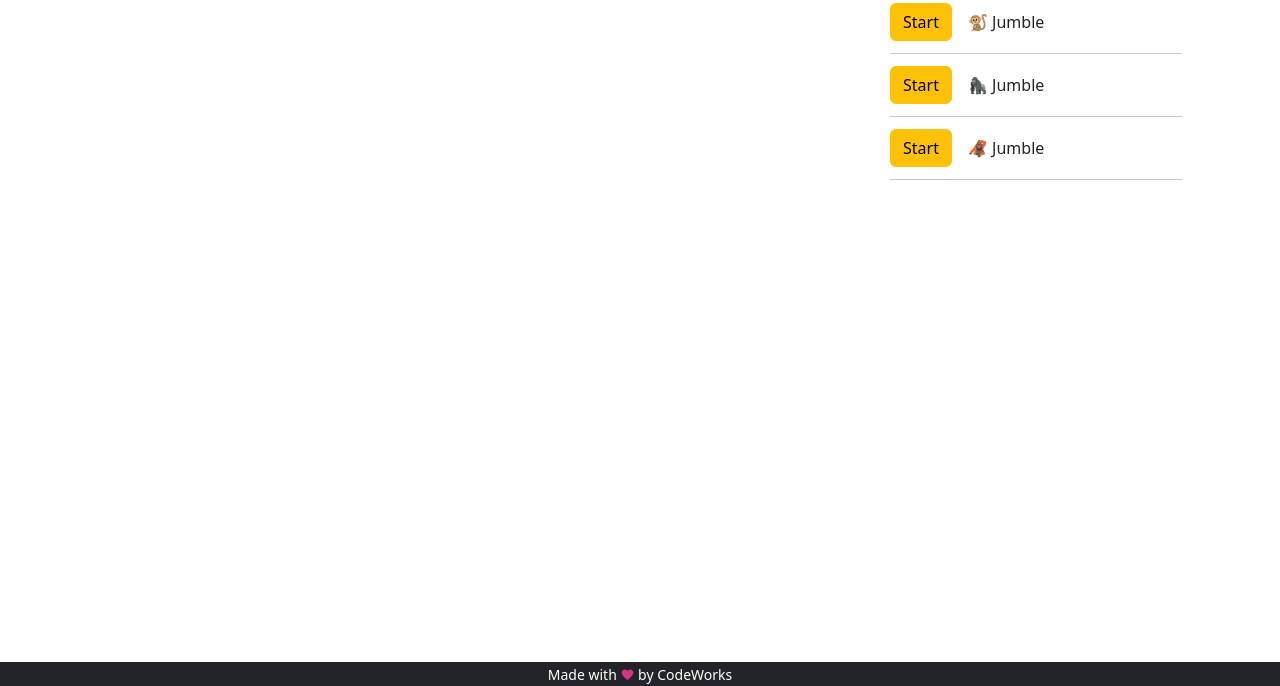
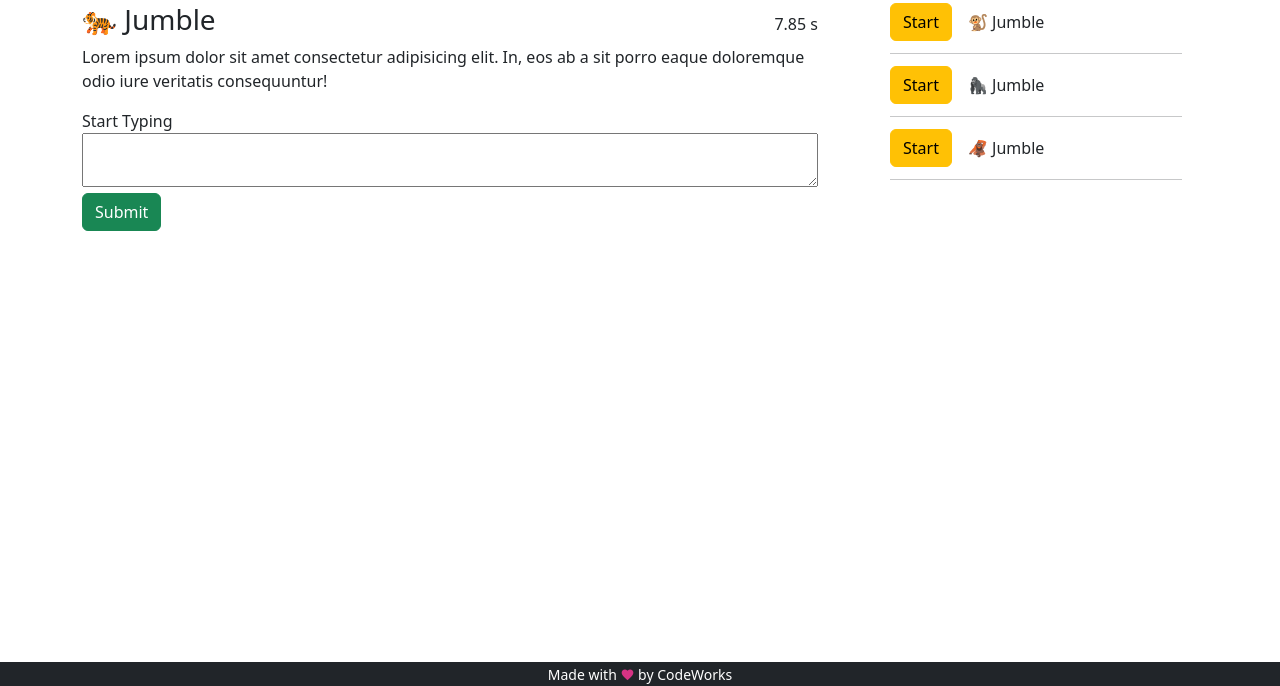
Before and after one commit to d-hooper/junglejumble, a plain HTML site: page index.html in a window 1280 px wide. Shown: the part 114-800 px from the top of the page. Drawn offline with nearby package versions, Linux system fonts and the light colour scheme.

```diff
--- a/index.html
+++ b/index.html
@@ -32,7 +32,7 @@
       <div class="row">
         <div class="col-8">
           <div id="activeJumbleArea">
-            <!-- <div>
+            <div>
               <div class="d-flex align-items-center justify-content-between">
                 <h3>🐅 Jumble</h3>
                 <p class="mb-0">7.85 s</p>
@@ -41,8 +41,18 @@
             <div>
               <p>Lorem ipsum dolor sit amet consectetur adipisicing elit. In, eos ab a sit porro eaque doloremque odio
                 iure veritatis consequuntur!</p>
-            </div> -->
+            </div>
+            <div>
+              <form>
+                <label for="typingArea">
+                  Start Typing
+                </label>
+                <textarea class="w-100" id="typingArea" required></textarea>
+                <button class="btn btn-success" type="submit">Submit</button>
+              </form>
+            </div>
           </div>
+
         </div>
         <div class="col-4">
           <div>
```
